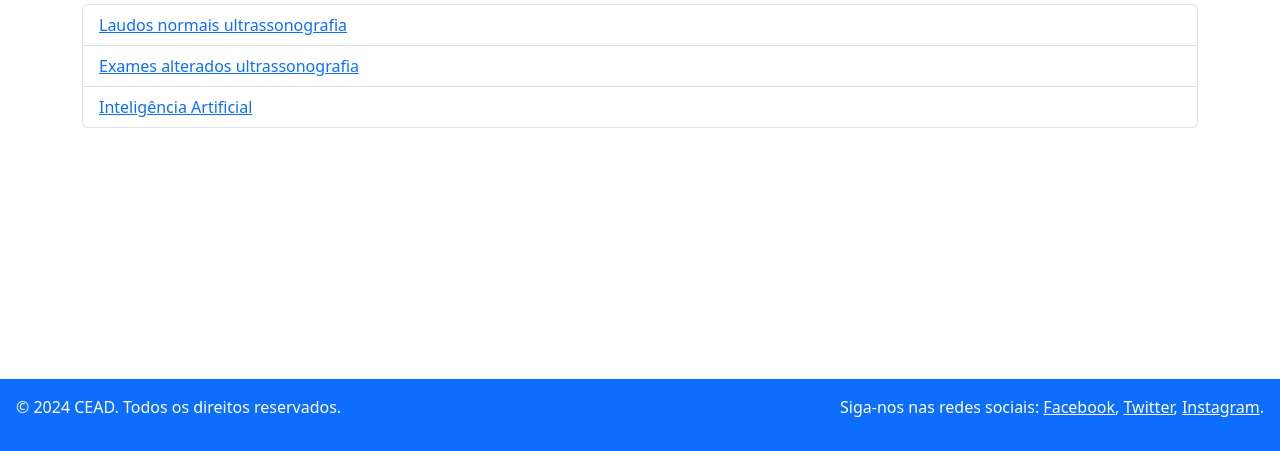
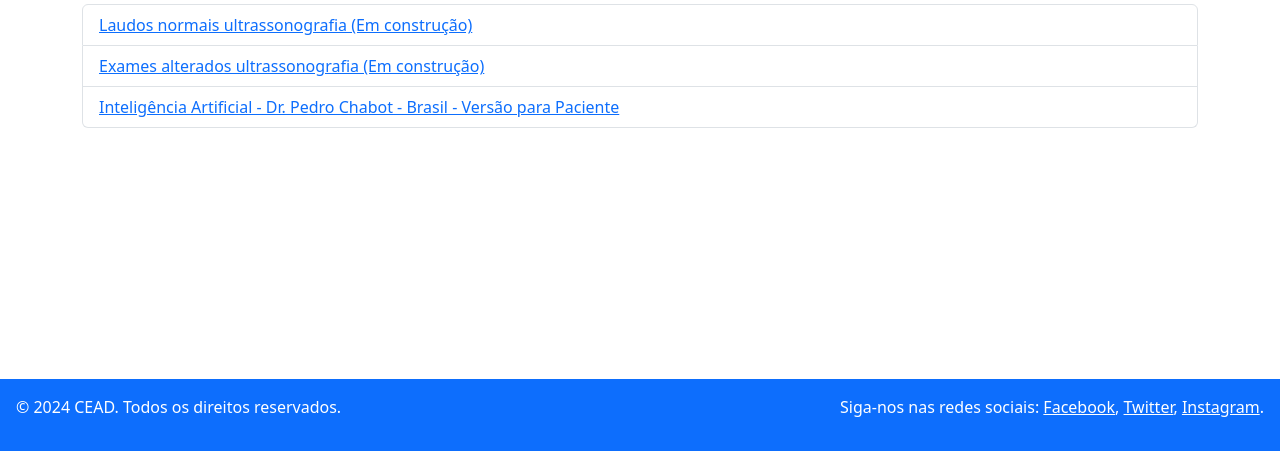
Before and after one commit to jordanpeteroliver/cead, a website: page index.html in a window 1280 px wide. Shown: the part 349-800 px from the top of the page. Drawn offline with nearby package versions, Linux system fonts and the light colour scheme.

Commit message:
Em construção

```diff
--- a/index.html
+++ b/index.html
@@ -54,12 +54,12 @@
       <h2>Ferramentas disponíveis</h2>
       <ul class="list-group">
         <li class="list-group-item">
-          <a href="#">Laudos normais ultrassonografia</a>
+          <a href="#">Laudos normais ultrassonografia (Em construção)</a>
         </li>
         <li class="list-group-item">
-          <a href="#">Exames alterados ultrassonografia</a>
+          <a href="#">Exames alterados ultrassonografia (Em construção)</a>
         </li>
-        <li class="list-group-item"><a href="#">Inteligência Artificial</a></li>
+        <li class="list-group-item"><a href="https://hf.co/chat/assistant/65cf43badec6416de604a153">Inteligência Artificial - Dr. Pedro Chabot - Brasil - Versão para Paciente </a></li>
       </ul>
     </main>
     <!-- Rodapé -->
```
